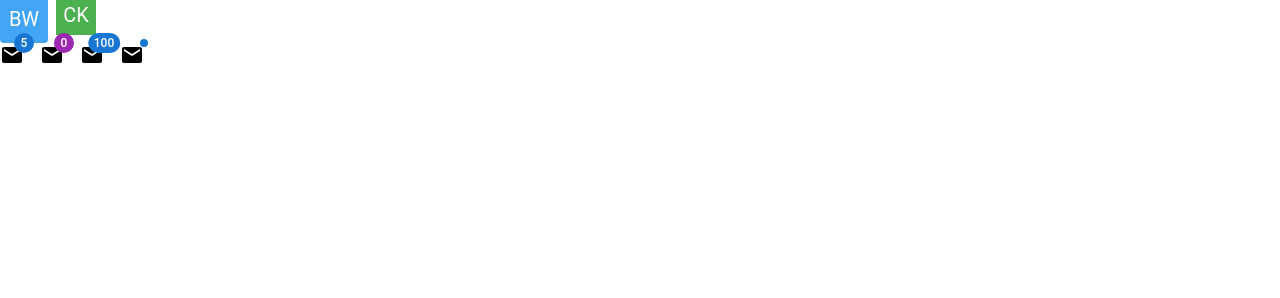
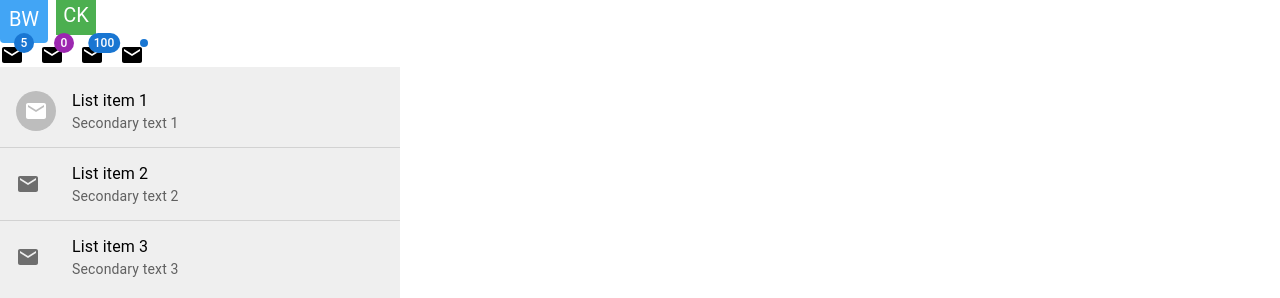
Before and after one commit to EduardBBlea/MaterialUI-walkthrough, a React (Create React App) app: page / in a window 1280 px wide. Shown: the part 4567-4865 px from the top of the page. Before the commit the page ends 4634 px from the top, so only its background shows below. Built offline with nearby package versions, Linux system fonts and the light colour scheme.

Commit message:
covered the List component

```diff
--- a/src/App.js
+++ b/src/App.js
@@ -20,6 +20,7 @@
 import MuiBottomNavigation from "./components/MuiBottomNavigation";
 import MuiAvatar from "./components/MuiAvatar";
 import MuiBadge from "./components/MuiBadge";
+import MuiList from "./components/MuiList";
 
 function App() {
   return (
@@ -44,6 +45,7 @@
       <MuiBottomNavigation />
       <MuiAvatar />
       <MuiBadge />
+      <MuiList />
     </div>
   );
 }
--- /dev/null
+++ b/src/components/MuiList.jsx
@@ -0,0 +1,55 @@
+import React from "react";
+import {
+  Box,
+  List,
+  ListItem,
+  ListItemText,
+  ListItemIcon,
+  ListItemAvatar,
+  Avatar,
+  ListItemButton,
+  Divider,
+} from "@mui/material";
+import MailIcon from "@mui/icons-material/Mail";
+
+const MuiList = () => {
+  return (
+    <Box
+      sx={{
+        width: "400px",
+        bgcolor: "#efefef",
+      }}
+    >
+      <List>
+        <ListItem disablePadding>
+          <ListItemButton>
+            <ListItemIcon>
+              <ListItemAvatar>
+                <Avatar>
+                  <MailIcon />
+                </Avatar>
+              </ListItemAvatar>
+            </ListItemIcon>
+            <ListItemText primary="List item 1" secondary="Secondary text 1" />
+          </ListItemButton>
+        </ListItem>
+        <Divider />
+        <ListItem>
+          <ListItemIcon>
+            <MailIcon />
+          </ListItemIcon>
+          <ListItemText primary="List item 2" secondary="Secondary text 2" />
+        </ListItem>
+        <Divider />
+        <ListItem>
+          <ListItemIcon>
+            <MailIcon />
+          </ListItemIcon>
+          <ListItemText primary="List item 3" secondary="Secondary text 3" />
+        </ListItem>
+      </List>
+    </Box>
+  );
+};
+
+export default MuiList;
```
